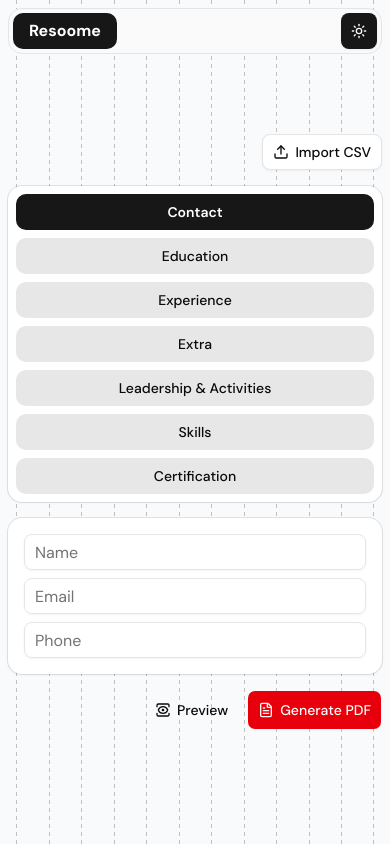
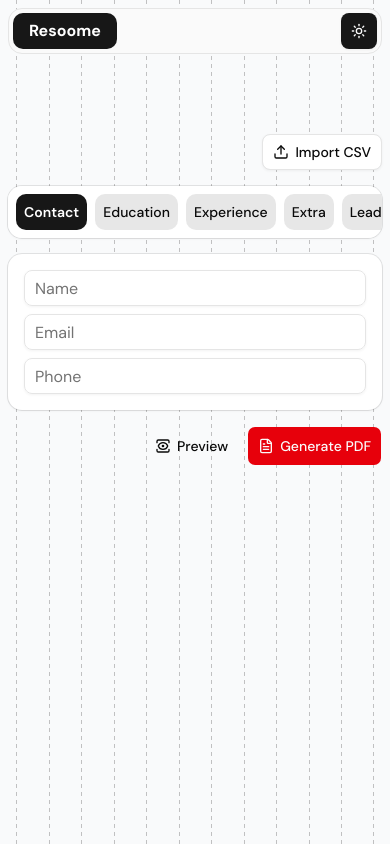
Before and after one commit to jcarintoc/resoome, a React (Vite) app: page / in a window 390 px wide. Built offline with nearby package versions, Linux system fonts and the light colour scheme.

Commit message:
feat: add thin scroll bar css

```diff
--- a/src/components/features/resume-builder.tsx
+++ b/src/components/features/resume-builder.tsx
@@ -12,6 +12,7 @@ import { motion } from "framer-motion";
 import { Button } from "../ui/button";
 import { FileText, Upload } from "lucide-react";
 import Preview from "./preview";
+import { ScrollArea } from "../ui/scroll-area";
 
 type tabs =
   | "Contact"
@@ -72,8 +73,8 @@ const ResumeBuilder = () => {
 
       <main className="flex flex-col md:flex-row gap-4 w-full relative">
         {/* Tabs */}
-        <section className="sticky top-4 h-fit w-full md:w-72">
-          <Card className="gap-2 p-2">
+        <section className="md:sticky md:top-4 h-fit w-full md:w-72">
+          <Card className="gap-2 p-2 flex-row md:flex-col overflow-x-auto scrollbar-thin">
             {tabs.map((tab) => (
               <motion.button
                 key={tab.label}
@@ -85,7 +86,7 @@ const ResumeBuilder = () => {
                   activeTab === tab.label
                     ? "text-background hover:opacity-90 font-semibold"
                     : "bg-primary/10 font-medium hover:bg-primary/15"
-                } relative w-full py-2 overflow-hidden rounded-lg`}
+                } relative w-full py-2 px-2 rounded-lg`}
               >
                 <motion.span
                   variants={{
@@ -93,20 +94,20 @@ const ResumeBuilder = () => {
                       opacity: 0,
                       width: 0,
                       height: "100%",
-                      borderRadius: "100px",
+                      borderRadius: "10px",
                     },
                     hover: { opacity: 1, width: 16, height: "100%" },
                     active: {
                       width: "100%",
                       height: "100%",
                       opacity: 1,
-                      borderRadius: "0",
+                      borderRadius: "10px",
                     },
                   }}
                   transition={{ type: "spring", stiffness: 300, damping: 30 }}
-                  className="absolute top-0 left-0 h-full bg-primary"
+                  className="absolute top-0 left-0 h-full bg-primary rounded-lg"
                 />
-                <span className="relative z-10">{tab.label}</span>
+                <span className="relative z-10 text-nowrap">{tab.label}</span>
               </motion.button>
             ))}
           </Card>
--- a/src/index.css
+++ b/src/index.css
@@ -183,3 +183,27 @@
     @apply font-default;
     }
 }
+
+@utility scrollbar-thin {
+  &::-webkit-scrollbar {
+    width: 6px;
+    height: 6px;
+  }
+
+  &::-webkit-scrollbar-track {
+    background: transparent;
+  }
+
+  &::-webkit-scrollbar-thumb {
+    background-color: color-mix(in oklch, var(--muted-foreground), transparent 70%);
+    border-radius: 9999px;
+  }
+
+  &::-webkit-scrollbar-thumb:hover {
+    background-color: color-mix(in oklch, var(--muted-foreground), transparent 40%);
+  }
+
+  /* Firefox */
+  scrollbar-width: thin;
+  scrollbar-color: color-mix(in oklch, var(--muted-foreground), transparent 70%) transparent;
+}
```
